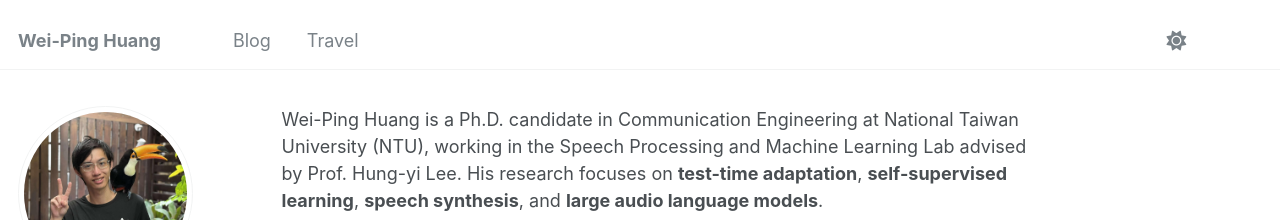
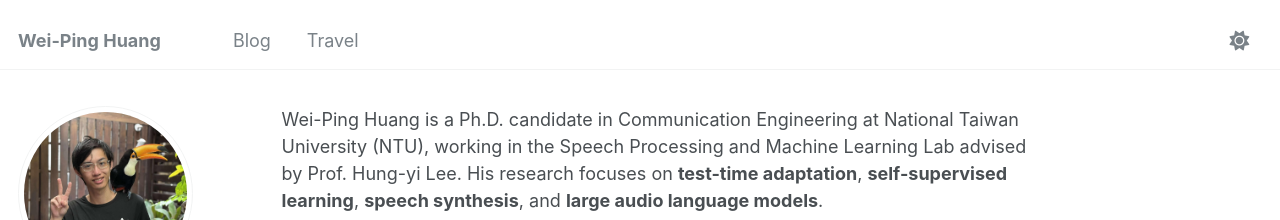
Before and after one commit to hhhaaahhhaa/hhhaaahhhaa.github.io, a Jekyll site: the page built from _pages/about.html, in a window 1280 px wide. Shown: the top 220 px of the page. Built offline with Jekyll 4.4.1, drawn with Linux system fonts in a browser that asks for light colours; some web fonts are replaced.

Commit message:
Fix header on phones: tabs in a dropdown, toggle no longer overlaps
- Header row is now flex: [greedy nav][actions], so the dark mode toggle
  takes real space instead of floating over the last tab
- Under 768px only the site title stays in the bar; every tab moves into
  a separate dropdown (tap outside / Esc to close)

Co-Authored-By: Claude Opus 5.5 <noreply@anthropic.com>

```diff
--- a/_includes/masthead.html
+++ b/_includes/masthead.html
@@ -18,15 +18,28 @@
         </ul>
         <ul class="hidden-links hidden"></ul>
       </nav>
-      <!-- outside #site-nav: the greedy-nav script binds to every button inside it -->
-      <button type="button" id="theme-toggle" class="theme-toggle" aria-label="Toggle dark mode" title="Toggle dark mode">
-        <i id="theme-icon" class="fas fa-sun" aria-hidden="true"></i>
-      </button>
+      <!-- Outside #site-nav: the greedy-nav script binds to every button inside it. -->
+      <div class="masthead__actions">
+        <button type="button" id="theme-toggle" class="theme-toggle" aria-label="Toggle dark mode" title="Toggle dark mode">
+          <i id="theme-icon" class="fas fa-sun" aria-hidden="true"></i>
+        </button>
+        <!-- Phone menu: on small screens every tab lives in this dropdown -->
+        <button type="button" id="mobile-nav-toggle" class="mobile-nav__toggle" aria-label="Menu" aria-expanded="false" aria-controls="mobile-nav">
+          <span class="navicon"></span>
+        </button>
+      </div>
+      <ul id="mobile-nav" class="mobile-nav" hidden>
+        {% for link in site.data.navigation.main %}
+          {% if link.url contains 'http' %}{% assign domain = '' %}{% else %}{% assign domain = base_path %}{% endif %}
+          <li><a href="{{ domain }}{{ link.url }}">{{ link.title }}</a></li>
+        {% endfor %}
+      </ul>
     </div>
   </div>
 </div>
 <script>
   (function () {
+    /* Dark mode toggle (the saved/system theme is applied earlier in head/custom.html) */
     var root = document.documentElement;
     var btn = document.getElementById("theme-toggle");
     var icon = document.getElementById("theme-icon");
--- a/_sass/_masthead.scss
+++ b/_sass/_masthead.scss
@@ -56,15 +56,31 @@
     font-weight: 700;
   }
 }
-/* Dark mode toggle (sits left of the greedy-nav hamburger button) */
+/* Header row: [greedy nav (flex)] [actions: dark mode toggle, phone menu button]
+   The nav's width excludes the actions, so greedy-nav measures the space correctly. */
+$mobile-nav-max: 767px; // phones: every tab goes into the dropdown
+
 .masthead__menu {
   position: relative;
+  display: flex;
+  align-items: flex-start;
+
+  > .greedy-nav {
+    flex: 1 1 auto;
+    min-width: 0;
+  }
+}
+
+.masthead__actions {
+  display: flex;
+  align-items: center;
+  flex: 0 0 auto;
+  gap: 0.5rem;
+  height: 2.5rem;
+  margin-left: 0.5rem;
 }
 
 .theme-toggle {
-  position: absolute;
-  top: 0;
-  right: 3.5rem;
   height: 2.5rem;
   width: 2.5rem;
   padding: 0;
@@ -73,7 +89,6 @@
   color: $masthead-link-color;
   font-size: 1.1rem;
   cursor: pointer;
-  z-index: 100;
 
   &:hover {
     color: $masthead-link-color-hover;
@@ -84,3 +99,71 @@
     outline-offset: 2px;
   }
 }
+
+/* Phone menu button (same look as the greedy-nav hamburger) */
+.mobile-nav__toggle {
+  display: none;
+  height: 2.5rem;
+  padding: 0 0.5rem;
+  border: 0;
+  background-color: $primary-color;
+  cursor: pointer;
+
+  .navicon {
+    display: block; // it's a <span>; needs a box for its width
+  }
+
+  &:focus-visible {
+    outline: 2px solid $link-color;
+    outline-offset: 2px;
+  }
+}
+
+.mobile-nav {
+  position: absolute;
+  top: 100%;
+  right: 0;
+  z-index: 100;
+  min-width: 12em;
+  margin: 15px 0 0 !important;
+  padding: 5px !important;
+  border: 1px solid $border-color;
+  border-radius: $border-radius;
+  background: $background-color;
+  box-shadow: 0 0 10px rgba(#000, 0.25);
+
+  &[hidden] {
+    display: none;
+  }
+
+  a {
+    display: block;
+    padding: 10px 20px;
+    color: $masthead-link-color;
+    font-size: $type-size-5;
+    text-decoration: none;
+
+    &:hover {
+      color: $masthead-link-color-hover;
+    }
+  }
+}
+
+@media (max-width: $mobile-nav-max) {
+  /* keep only the site title in the bar; hide greedy-nav's own overflow menu */
+  .greedy-nav .visible-links li:not(.masthead__menu-item--lg),
+  .greedy-nav > button,
+  .greedy-nav .hidden-links {
+    display: none !important;
+  }
+
+  .mobile-nav__toggle {
+    display: block;
+  }
+}
+
+@media (min-width: $mobile-nav-max + 1) {
+  .mobile-nav {
+    display: none !important;
+  }
+}
```
Also changed, not shown: other parts of _includes/masthead.html (+12 -0 lines).
